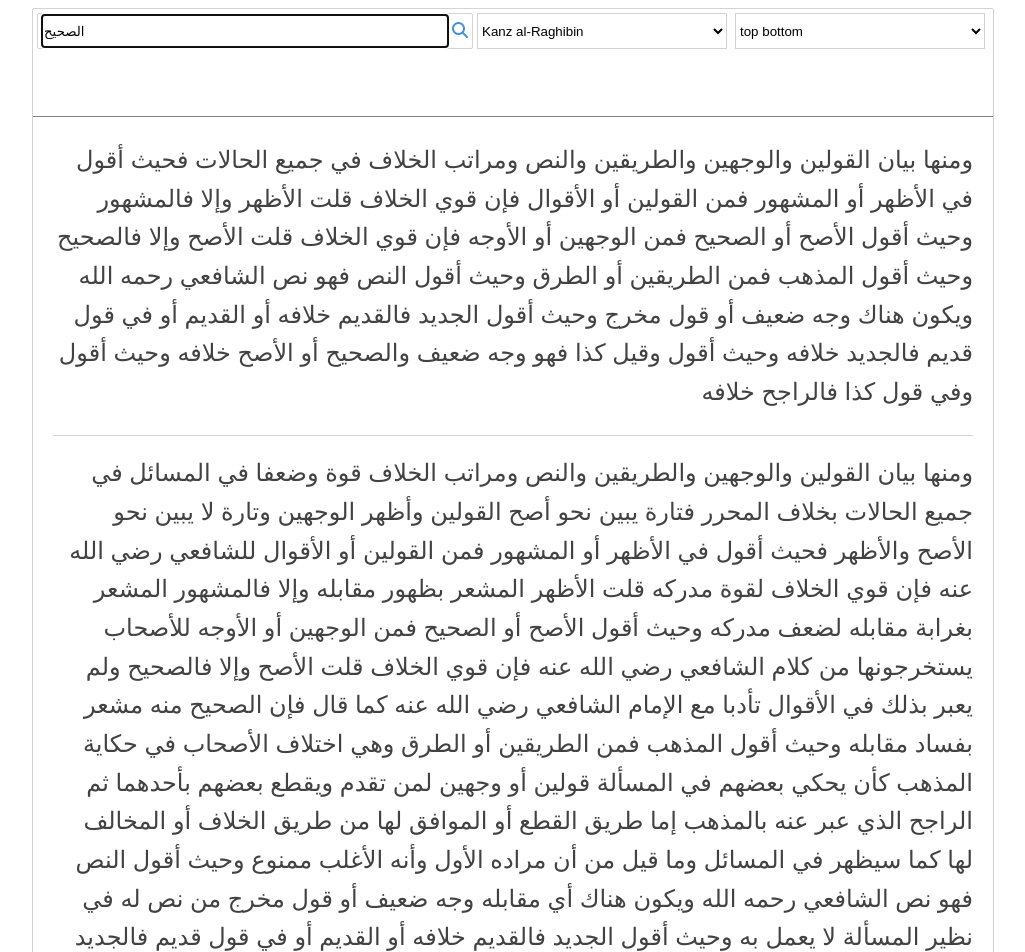
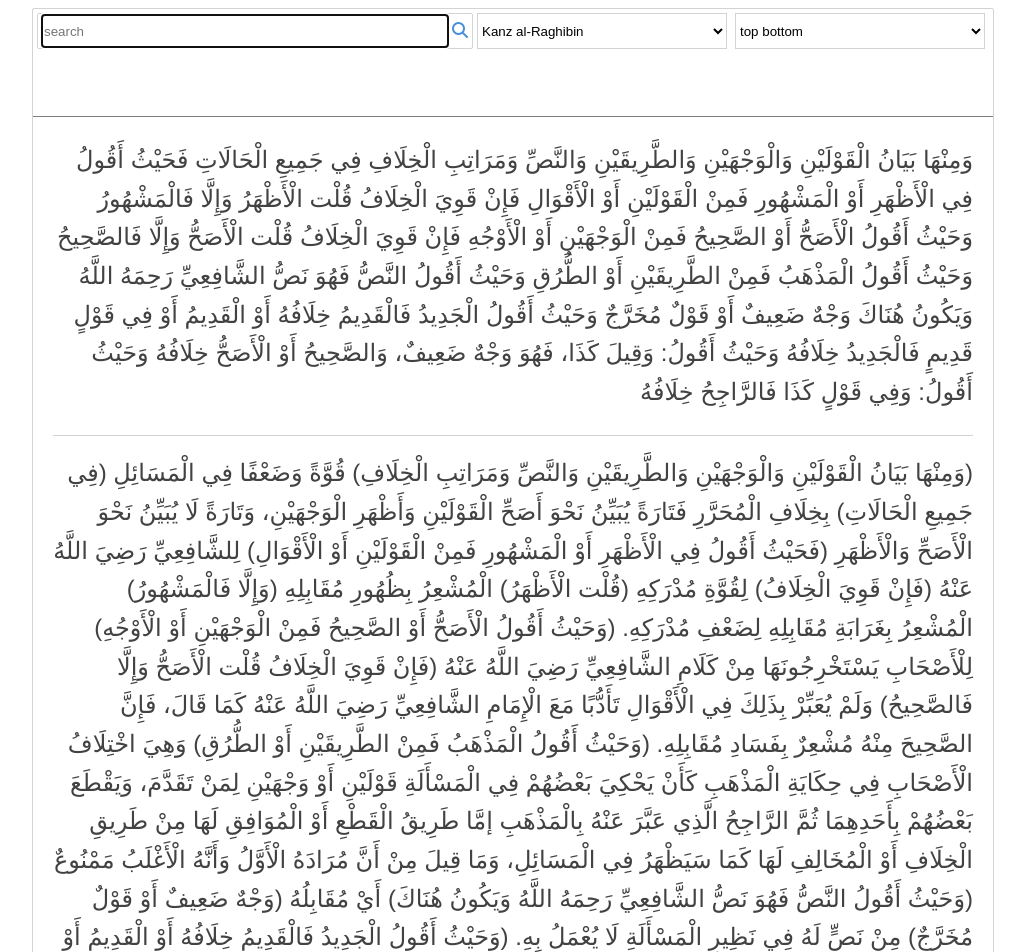
Before and after one commit to p-adams/ibarah-app, a Svelte app: page / in a window 1280 px wide. Shown: the top 952 px of the page, without its empty margins (127-1152 px from the left). Built offline with nearby package versions, Linux system fonts and the light colour scheme.

Commit message:
refactor text search so it works with or without diacritics

```diff
--- a/src/App.svelte
+++ b/src/App.svelte
@@ -14,12 +14,11 @@
     `,
   };
   let searchFilter: HTMLInputElement;
-  let searchTerm = "الصحيح";
+  let searchTerm = "";
+  let searchResults = null;
   let selectedCommentaryKey: SelectedCommentaryKey = "mahalli";
   let selectedLayout: Layout = "top-bottom";
   let slideIn = false;
-  $: processedText = textWithoutDiacritics(text);
-  $: processedCommentary = textWithoutDiacritics(commentary.text);
 
   onMount(() => {
     searchFilter.focus();
@@ -38,12 +37,18 @@
     slideIn = true;
   }
   function onSearch() {
-    const searchTermIndex = processedText.indexOf(searchTerm);
+    // search term with diacritics removes
+    const pSearchTerm = textWithoutDiacritics(searchTerm);
+    if (pSearchTerm === "") {
+      searchResults = null;
+      return;
+    }
+    const searchTermIndex = textWithoutDiacritics(text).indexOf(pSearchTerm);
     if (searchTermIndex > -1) {
-      processedText = processedText
+      searchResults = text
         .split(" ")
         .map((el) =>
-          el.includes(searchTerm)
+          textWithoutDiacritics(el).includes(pSearchTerm)
             ? `<span style="color: #4791db;">${el}</span>`
             : el
         )
@@ -91,11 +96,17 @@
     </div>
     <div class={`text-container ${selectedLayout} ${slideIn ? "slidin" : ""}`}>
       {#if selectedLayout !== "integrated"}
-        <p transition:fade class="text">{@html processedText}</p>
+        <p transition:fade class="text">
+          {#if !searchResults}
+            {text}
+          {:else}
+            {@html searchResults}
+          {/if}
+        </p>
       {/if}
       {#if selectedCommentaryKey && commentary.key === selectedCommentaryKey}
         <div transition:fade class="commentary">
-          <p>{processedCommentary}</p>
+          <p>{commentary.text}</p>
         </div>
       {/if}
     </div>
```
